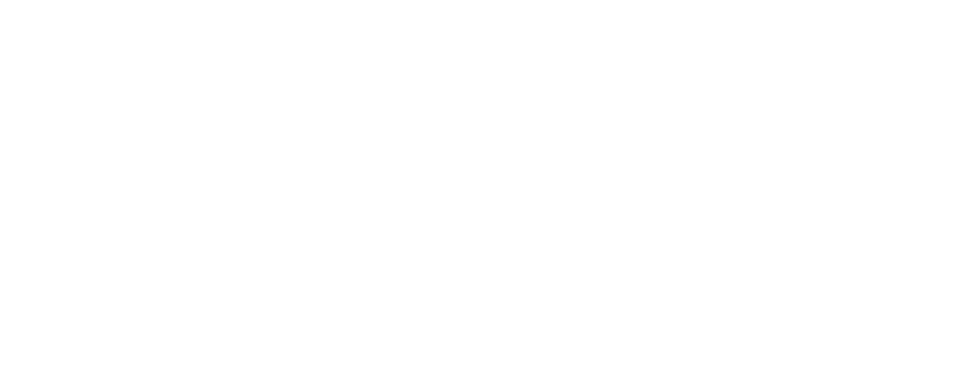
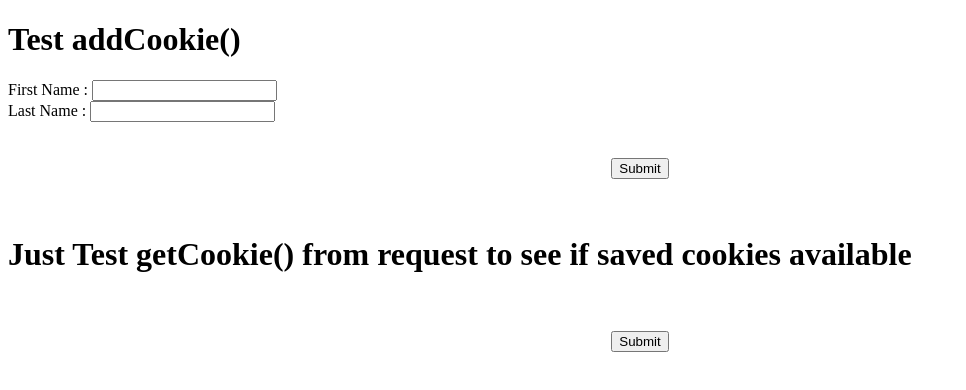
Before and after one commit to AndriusAlimas/Chapter6, a plain HTML site: page Chapter6/web/index.html in a window 1280 px wide. Shown: the whole page, without its empty margins (0-966 px from the left). Drawn offline with Linux system fonts and the light colour scheme.

Commit message:
update full index.html with some forms

```diff
--- a/Chapter6/web/index.html
+++ b/Chapter6/web/index.html
@@ -5,6 +5,32 @@
 <title>Chapter6 Cookies</title>
 </head>
 <body>
+	<h1>Test addCookie()</h1>
+	<form method="POST" action="cookie.do" />
+	First Name :
+	<input type="text" name="fName">
+	<br> Last Name :
+	<input type="text" name="lName">
+	<br>
+	<br>
+	<br>
+	<center>
+		<input type="SUBMIT">
+	</center>
+	</form>
+	<br>
+	<br>
 
+	<h1>Just Test getCookie() from request to see if saved cookies
+		available</h1>
+	<form method="GET" action="cookie.do" />
+	<br>
+	<br>
+	<center>
+		<input type="SUBMIT">
+	</center>
+	</form>
+	<br>
+	<br>
 </body>
 </html>
```
